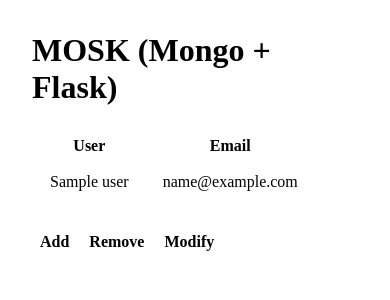
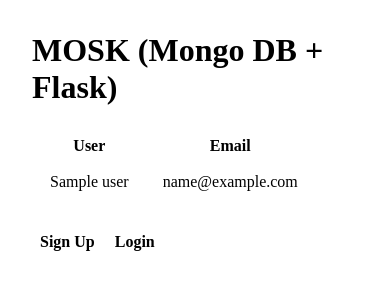
Before and after one commit to artaurus/mosk, a Flask app: template templates/home.html in a window 390 px wide. Shown: the top 300 px of the page. Run offline with Flask 2, Linux system fonts and the light colour scheme; the template is opened without the code that fills it: most values are stand-ins (such as "Sample title", 1, 10 or a date in 2020).

Commit message:
login-responsive nav

```diff
--- a/templates/home.html
+++ b/templates/home.html
@@ -1,6 +1,6 @@
 {% extends 'layout.html' %}
 {% block content %}
-<h1>MOSK (Mongo + Flask)</h1>
+<h1>MOSK (Mongo DB + Flask)</h1>
 <table>
   <tr>
     <th>User</th>
@@ -13,7 +13,13 @@
     </tr>
   {% endfor %}
 </table>
-<a href="{{ url_for('add') }}" class='btn'>Add</a>
-<a href="{{ url_for('remove') }}" class='btn'>Remove</a>
-<a href="{{ url_for('modify') }}" class='btn'>Modify</a>
+<nav>
+  {% if log.status() %}
+    <a href="{{ url_for('profile') }}" class='btn'>Profile</a>
+    <a href="{{ url_for('logout') }}" class='btn'>Logout</a>
+  {% else %}
+    <a href="{{ url_for('sign_up') }}" class='btn'>Sign Up</a>
+    <a href="{{ url_for('login') }}" class='btn'>Login</a>
+  {% endif %}
+</nav>
 {% endblock content %}
```
